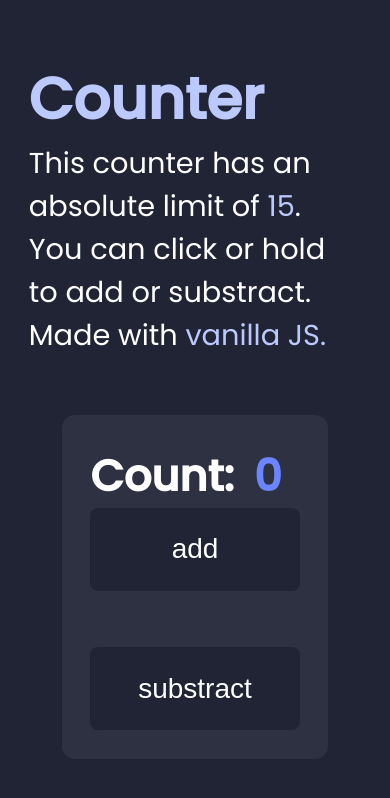
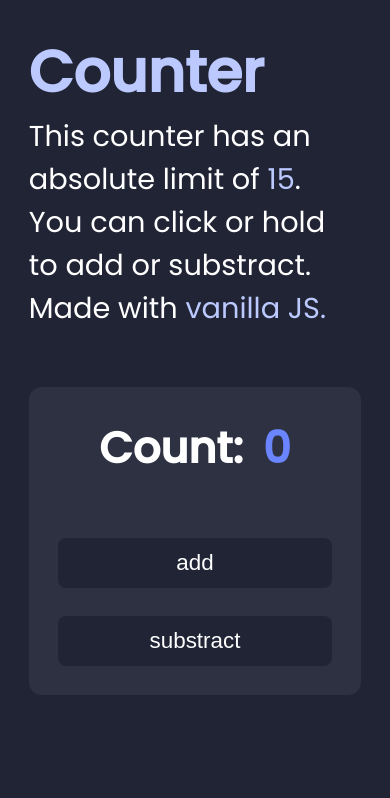
Before and after one commit to Glasc/Counter, a plain HTML site: page index.html in a window 390 px wide. Drawn offline with Linux system fonts and the light colour scheme.

Commit message:
grid removed

```diff
--- a/index.css
+++ b/index.css
@@ -18,11 +18,8 @@ body {
   background-color: #202434;
   color: white;
   font-size: 1.8rem;
-  padding: 5em;
-  display: grid;
-  align-content: center;
-  grid-template-columns: repeat(auto-fit, minmax(850px, 1fr));
-  justify-items: center;
+  padding: 4em;
+
 }
 
 .container > * + * {
@@ -114,7 +111,7 @@ header span {
   background-color: #342020;
 }
 
-@media screen and (max-width: 800px) {
+@media screen and (max-width: 1155px) {
   .container {
     display: block;
     padding: 1em;
@@ -128,10 +125,21 @@ header span {
     display: inline-block;
   }
 
+  .counter .counterLabel {
+    text-align: center;
+    display: flex;
+    justify-content: center;
+  }
+
   .counter h1,
   .counter h2 {
     font-size: 2.7rem;
   }
+
+  .counter > * + * {
+    margin-top: 2em;
+  }
+
 
   .counter .buttonWrapper {
     display: flex;
@@ -139,11 +147,9 @@ header span {
     align-items: start;
   }
 
-  .counter .buttonWrapper > * + * {
-    margin-top: 1em;
-  }
-
   .counter .buttonWrapper button {
     width: 100%;
+    font-size: 1.4rem;
+    padding: 0.4em 0.8em;
   }
 }
```
